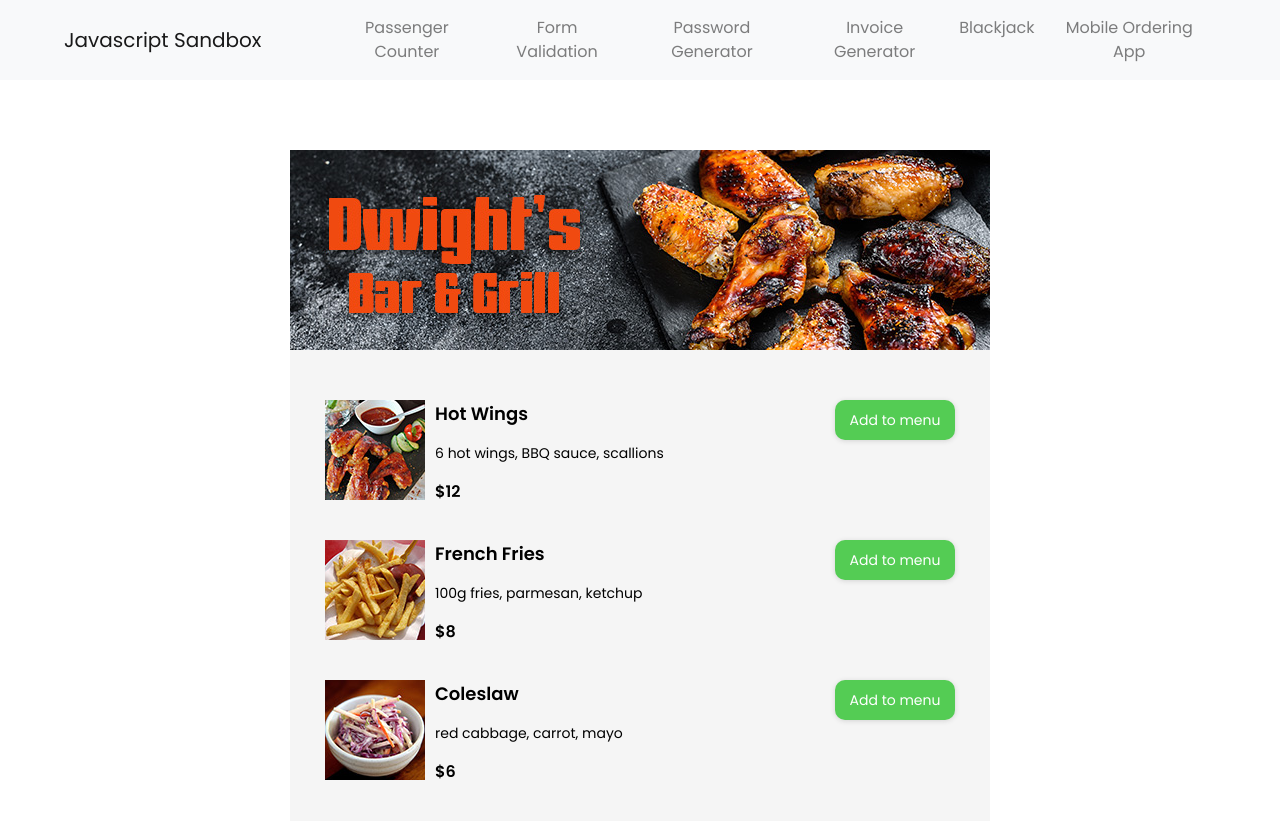
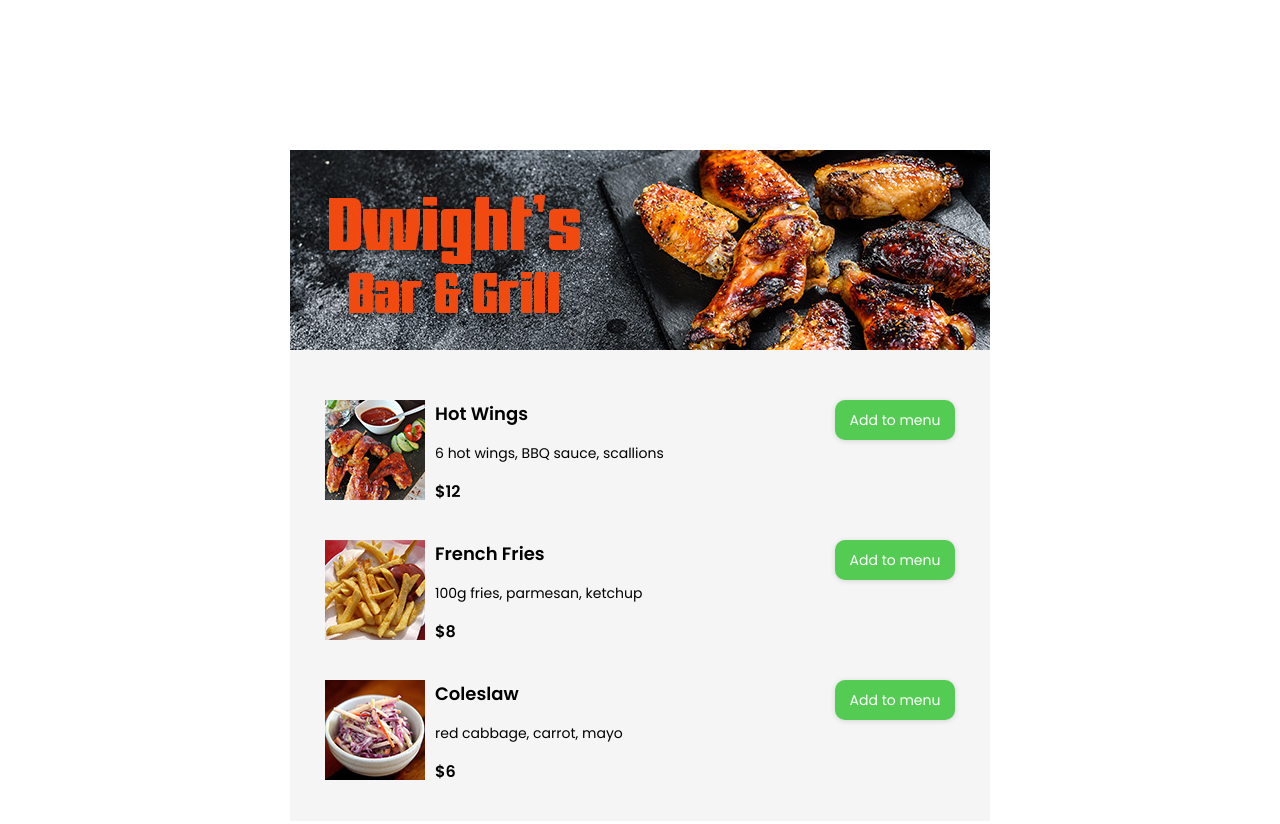
Before and after one commit to VladMaftei/Food-Ordering-App, a plain HTML site: page index.html in a window 1280 px wide. Drawn offline with nearby package versions, Linux system fonts and the light colour scheme.

Commit message:
Update index.html

```diff
--- a/index.html
+++ b/index.html
@@ -18,45 +18,6 @@
 </head>
 
 <body>
-
-    <!-- ################### DE FACUT ###################
-
-        - butonul PLACE ORDER greyed out cand total price = 0
-        - butonul send order: sa inchida modalul si sa inlocuiasca orderMenu cu un mesaj de multumire
-    -->
-
-    <header class="header_area">
-        <div class="main-menu">
-            <nav class="navbar fixed-top navbar-expand-lg navbar-light bg-light">
-                <a class="navbar-brand pl-5" href="/">Javascript Sandbox</a>
-                <button class="navbar-toggler" type="button" data-toggle="collapse" data-target="#navbarNav" aria-controls="navbarNav" aria-expanded="false" aria-label="Toggle navigation">
-                    <span class="navbar-toggler-icon"></span>
-                </button>
-                <div class="collapse navbar-collapse" id="navbarNav">
-                    <ul class="navbar-nav ml-auto pl-5 pr-5">
-                        <li class="nav-item">
-                            <a class="nav-link" href="/passenger-counter.html">Passenger Counter</a>
-                        </li>
-                        <li class="nav-item">
-                            <a class="nav-link" href="/form-validation.html">Form Validation</a>
-                        </li>
-                        <li class="nav-item">
-                            <a class="nav-link" href="/password-generator.html">Password Generator</a>
-                        </li>
-                        <li class="nav-item">
-                            <a class="nav-link" href="/invoice-generator.html">Invoice Generator</a>
-                        </li>
-                        <li class="nav-item">
-                            <a class="nav-link" href="/blackjack.html">Blackjack</a>
-                        </li>
-                        <li class="nav-item">
-                            <a class="nav-link" href="/mobile-ordering-app.html">Mobile Ordering App</a>
-                        </li>
-                    </ul>
-                </div>
-            </nav>
-        </div>
-    </header>
 
     <div class="container order-app">
         <div class="row">
```
